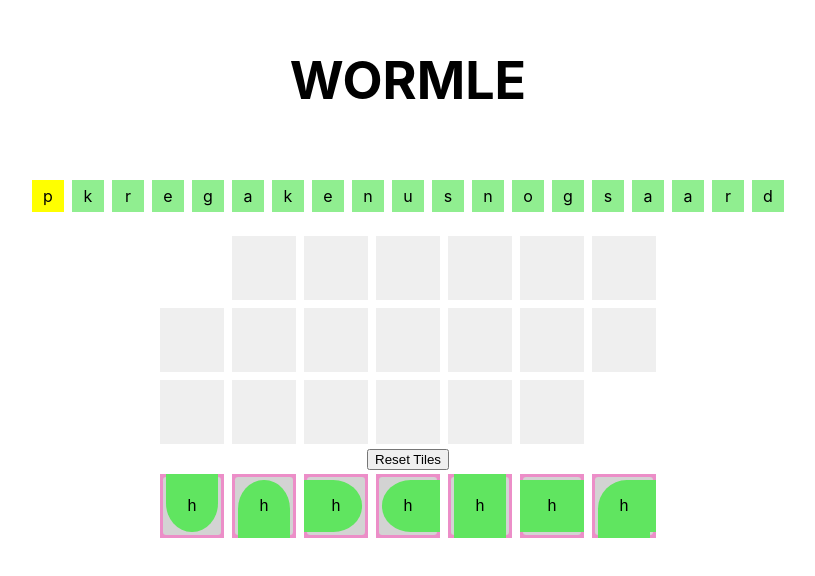
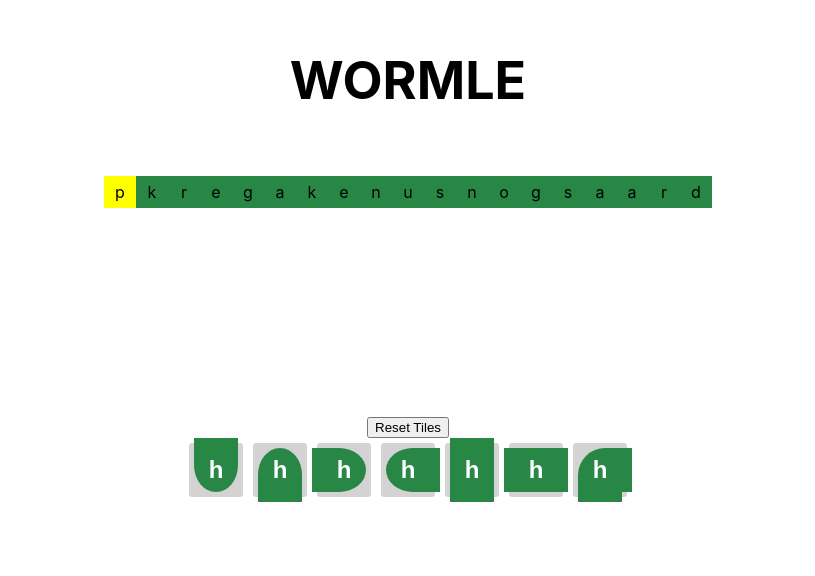
Before and after one commit to evarae/wormle, a React (Create React App) app: page / in a window 1280 px wide. Shown: the top 576 px of the page, without its empty margins (232-1047 px from the left). Built offline with nearby package versions, Linux system fonts and the light colour scheme.

Commit message:
Refactored snake css to use variables

```diff
--- a/src/App.css
+++ b/src/App.css
@@ -27,60 +27,6 @@
   color: #004cff;
 }
 
-.tile {
-  height: 4em;
-  width: 4em;
-  margin: 4px;
-  box-sizing: border-box;
-}
-
-.tile-grid-empty {
-  background-color: lightgrey;
-}
-
-.tile-grid-enabled {
-  background-color: lightgreen;
-}
-
-.tile-grid {
-  border: none;
-  font-size:inherit;
-  &:focus {
-    outline: 2px solid green;
-  }
-}
-
-.tile-path{
-  height: 2em;
-  width: 2em;
-  display: flex;
-  justify-content: center;
-  align-items: center;
-}
-
-.tile-path-unused {
-  background-color: lightgreen;
-}
-
-.tile-path-used{
-  background-color: lightgray;
-}
-
-.tile-path-highlighted{
-  background-color: yellow;
-}
-
-.path-container {
-  display: flex;
-  justify-content: center;
-  margin: 16px;
-}
-
-.word-container{
-  display: flex;
-  justify-content: center;
-}
-
 @keyframes App-logo-spin {
   from {
     transform: rotate(0deg);
@@ -89,102 +35,3 @@
     transform: rotate(360deg);
   }
 }
-
-.snake-container{
-  height: 4em;
-  width: 4em;
-  display: flex;
-  justify-content: center;
-  align-items: center;
-  background-color: rgb(236, 142, 200);
-}
-
-.snake-head{
-  pointer-events: none;
-  z-index: 1;
-  display: flex;
-  justify-content: center;
-  align-items: center;
-  background-color: rgb(96, 229, 96);
-}
-
-.north-end{
-  height: 90%;
-  width: 80%;
-  margin: 10% 10% 0% 10%;
-  border-radius: 50% 50% 0 0;
-}
-
-.south-end{
-  height: 90%;
-  width: 80%;
-  margin: 0% 10% 10% 10%;
-  border-radius: 0% 0% 50% 50%;
-}
-
-.east-end{
-  height: 80%;
-  width: 90%;
-  margin: 10% 10% 10% 0%;
-  border-radius: 0% 50% 50% 0%;
-}
-
-.west-end{
-  height: 80%;
-  width: 90%;
-  margin: 10% 0% 10% 10%;
-  border-radius: 50% 0% 0% 50%;
-}
-
-.vertical-through{
-  height: 100%;
-  width: 80%;
-  margin: 00% 10% 0% 10%;
-}
-
-.horizontal-through{
-  height: 80%;
-  width: 100%;
-  margin: 10% 0% 10% 0%;
-}
-
-.corner-through{
-  height: 90%;
-  width: 90%;
-  margin: 10% 0% 0% 10%;
-  border-radius: 50% 0% 0% 0%;
-}
-
-.corner{
-  height: 0.4em;
-  width: 0.4em;
-  top: 1.6em;
-  left: 1.6em;
-  position: relative;
-  background-color: rgb(236, 142, 200);
-  .inner{
-    height: 0.2em;
-    width:0.2em;
-    border-radius: 0 0 0.2em 0;
-    background-color: lightgrey;
-  }
-}
-
-.tile-letter{
-  z-index: 2;
-  position: absolute;
-}
-
-.inner-square{
-  height: 3.6em;
-  width: 3.6em;
-  border-radius: 0.2em;
-  display: flex;
-  position: absolute;
-  justify-content: center;
-  align-items: center;
-  background-color: lightgrey;
-  border: none;
-  font-size: inherit;
-  box-sizing: border-box;
-}
--- /dev/null
+++ b/src/game/Grid.css
@@ -0,0 +1,164 @@
+:root {
+    --main-bg-color: white;
+    --empty-tile-color: lightgrey;
+    --snake-color: rgb(41, 135, 69);
+    --snake-letter-color: white;
+    --grid-size: 4em;
+    --snake-size-offset: 0.6em;
+    --inner-size-offset: 0.3em;
+    --border-radius: 0.2em;
+}
+
+
+.tile {
+    height: var(--grid-size);
+    width: var(--grid-size);
+    background-color: var(--main-bg-color);
+    box-sizing: border-box;
+}
+
+.tile-grid-empty {
+    background-color: var(--empty-tile-color);
+}
+
+.tile-grid-enabled {
+    background-color: var(--snake-color)
+}
+
+.tile-grid {
+    border: none;
+    font-size:inherit;
+    &:focus {
+        outline: 2px solid green;
+    }
+}
+
+.tile-path{
+    height: 2em;
+    width: 2em;
+    display: flex;
+    justify-content: center;
+    align-items: center;
+}
+
+.tile-path-unused {
+    background-color: var(--snake-color);
+}
+
+.tile-path-used{
+    background-color: var(--empty-tile-color);
+}
+
+.tile-path-highlighted{
+    background-color: yellow;
+}
+
+.path-container {
+    display: flex;
+    justify-content: center;
+    margin: 16px;
+}
+
+.word-container{
+    display: flex;
+    justify-content: center;
+}
+
+.snake-container{
+    display: flex;
+    justify-content: center;
+    align-items: center;
+}
+
+.snake-head{
+    pointer-events: none;
+    z-index: 1;
+    display: flex;
+    justify-content: center;
+    align-items: center;
+    background-color: var(--snake-color);
+}
+
+.north-end{
+    height: calc(var(--grid-size) - var(--snake-size-offset));
+    width: calc(var(--grid-size) - 2*var(--snake-size-offset));
+    margin: var(--snake-size-offset) var(--snake-size-offset) 0 var(--snake-size-offset);
+    border-radius: 50% 50% 0 0;
+}
+
+.south-end{
+    height: calc(var(--grid-size) - var(--snake-size-offset));
+    width: calc(var(--grid-size) - 2*var(--snake-size-offset));
+    margin: 0 var(--snake-size-offset) var(--snake-size-offset) var(--snake-size-offset);
+    border-radius: 0% 0% 50% 50%;
+}
+
+.east-end{
+    height: calc(var(--grid-size) - 2*var(--snake-size-offset));
+    width: calc(var(--grid-size) - var(--snake-size-offset));
+    margin: var(--snake-size-offset) var(--snake-size-offset) var(--snake-size-offset) 0;
+    border-radius: 0% 50% 50% 0%;
+}
+
+.west-end{
+    height: calc(var(--grid-size) - 2*var(--snake-size-offset));
+    width: calc(var(--grid-size) - var(--snake-size-offset));
+    margin: var(--snake-size-offset) 0 var(--snake-size-offset) var(--snake-size-offset);
+    border-radius: 50% 0% 0% 50%;
+}
+
+.vertical-through{
+    height: var(--grid-size);
+    width: calc(var(--grid-size) - 2*var(--snake-size-offset));
+    margin: 0 var(--snake-size-offset) 0 var(--snake-size-offset);
+}
+
+.horizontal-through{
+    height: calc(var(--grid-size) - 2*var(--snake-size-offset));
+    width: var(--grid-size);
+    margin: var(--snake-size-offset) 0 var(--snake-size-offset) 0;
+}
+
+.corner-through{
+    height: calc(var(--grid-size) - var(--snake-size-offset));
+    width: calc(var(--grid-size) - var(--snake-size-offset));
+    margin: var(--snake-size-offset) 0 0 var(--snake-size-offset);
+    border-radius: 50% 0 0 0;
+}
+
+.corner{
+    height: var(--snake-size-offset);
+    width: var(--snake-size-offset);
+    top: calc(var(--grid-size)/2 - var(--snake-size-offset));
+    left: calc(var(--grid-size)/2 - var(--snake-size-offset));
+    position: relative;
+    background-color: var(--main-bg-color);
+    .inner{
+        height: calc(var(--snake-size-offset) - var(--inner-size-offset));
+        width: calc(var(--snake-size-offset) - var(--inner-size-offset));
+        border-radius: 0 0 var(--border-radius) 0;
+        background-color: var(--empty-tile-color);
+    }
+}
+
+.tile-letter{
+    z-index: 2;
+    position: absolute;
+    font-size: 1.5em;
+    font-weight: bold;
+    color: var(--snake-letter-color);
+}
+
+.inner-square{
+    height: calc(var(--grid-size) - var(--inner-size-offset)*2);
+    width: calc(var(--grid-size) - var(--inner-size-offset)*2);
+    border-radius: var(--border-radius);
+    display: flex;
+    position: absolute;
+    justify-content: center;
+    align-items: center;
+    background-color: var(--empty-tile-color);
+    border: none;
+    font-size: inherit;
+    box-sizing: border-box;
+}
--- a/src/game/TestGrid.tsx
+++ b/src/game/TestGrid.tsx
@@ -1,4 +1,5 @@
 import React from 'react';
+import './Grid.css';
 
 function TestGrid() {
 
```
